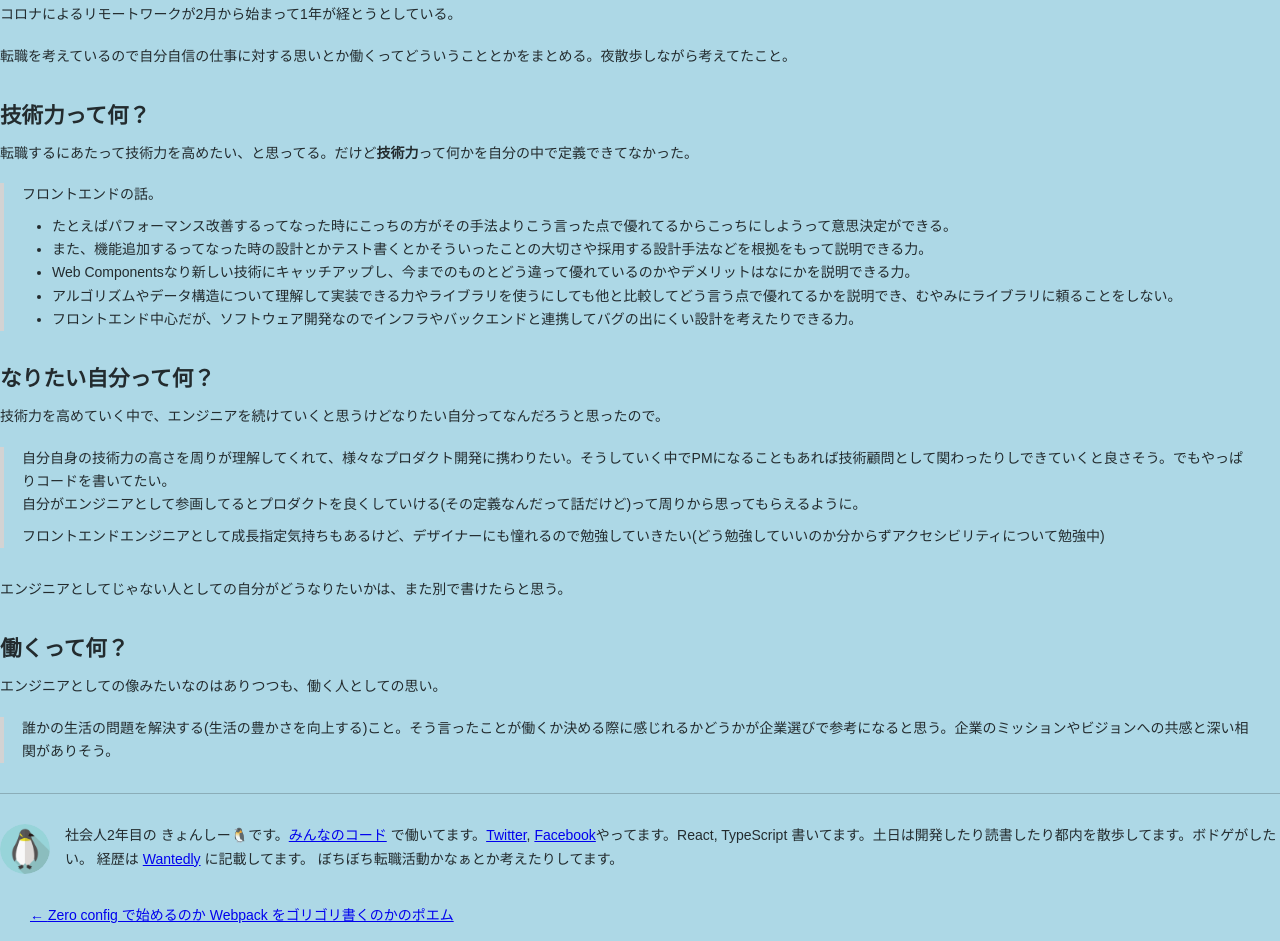
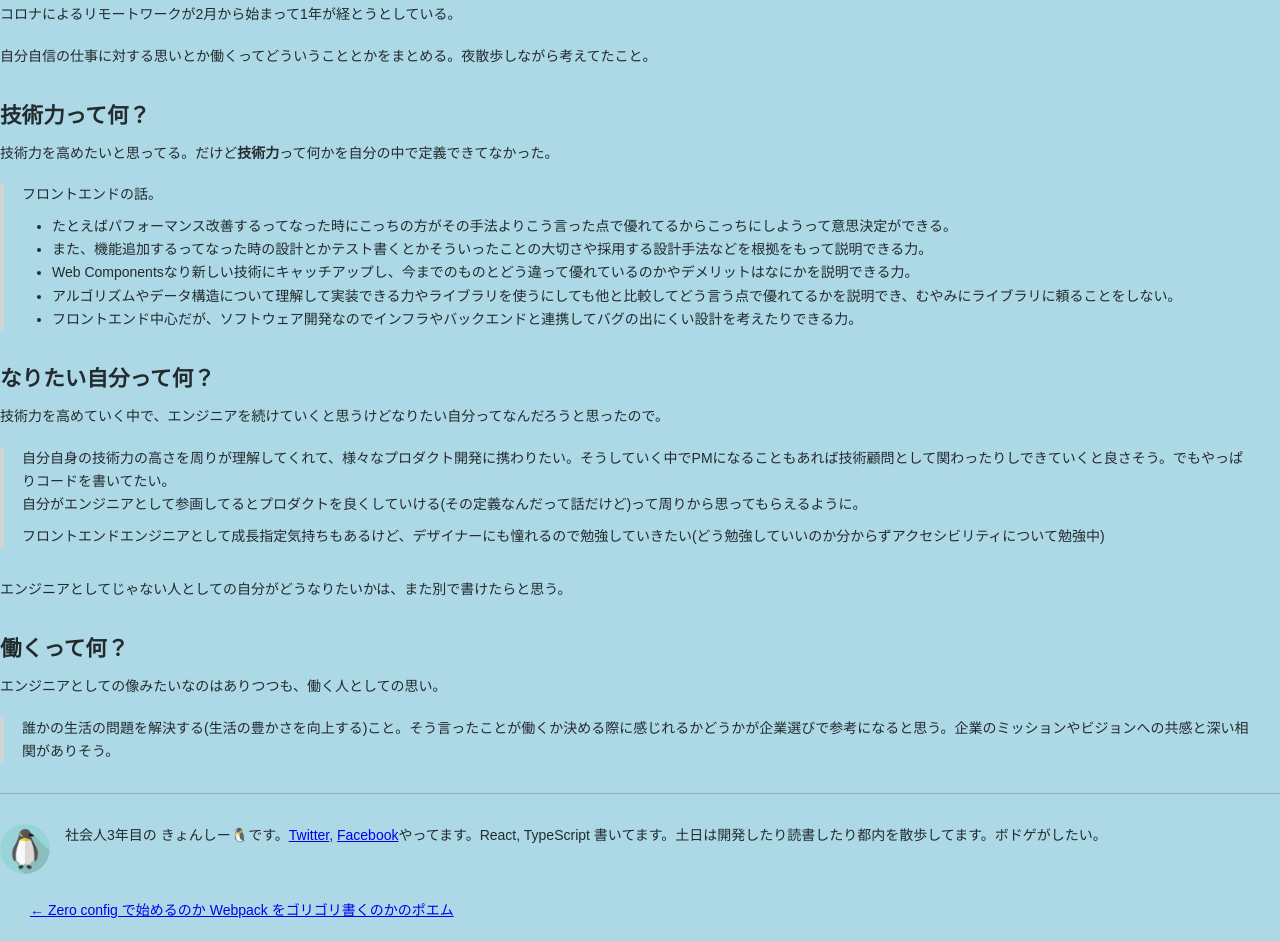
Before and after one commit to kyoncy/kyoncy-site, a Gatsby site: page /2021-01-10-diary/ in a window 1280 px wide. Shown: the part 152-1093 px from the top of the page. Built offline with nearby package versions, Linux system fonts and the light colour scheme; Gatsby itself is replaced by a stand-in of ours; some packages are replaced by stand-ins of ours; a script that the page names is missing.

Commit message:
:pencil2: Fix bio

```diff
--- a/content/blog/2021-01-10-diary/index.md
+++ b/content/blog/2021-01-10-diary/index.md
@@ -7,10 +7,10 @@ tags: ["diary"]
 
 コロナによるリモートワークが2月から始まって1年が経とうとしている。
 
-転職を考えているので自分自信の仕事に対する思いとか働くってどういうこととかをまとめる。夜散歩しながら考えてたこと。
+自分自信の仕事に対する思いとか働くってどういうこととかをまとめる。夜散歩しながら考えてたこと。
 
 ## 技術力って何？
-転職するにあたって技術力を高めたい、と思ってる。だけど**技術力**って何かを自分の中で定義できてなかった。
+技術力を高めたいと思ってる。だけど**技術力**って何かを自分の中で定義できてなかった。
 
 > フロントエンドの話。
 > - たとえばパフォーマンス改善するってなった時にこっちの方がその手法よりこう言った点で優れてるからこっちにしようって意思決定ができる。
--- a/content/blog/atomic-design/index.md
+++ b/content/blog/atomic-design/index.md
@@ -3,7 +3,6 @@ title: Atomic Design に入門したがAtomとMoleculeの違いがわからな
 date: "2020-11-14 11:00:00"
 description: 個人開発で Atomic Design を採用してコンポーネントを作ってるが、これはAtomが良いのか？Moleculeが良いのか？(はたまたOrganism？)となってるのでいろんな記事読んだりして自分が思ってることを書き出す
 tags: ["Atomic Design"]
-relativePath: atomic-design.png
 ---
 
 この記事を書こうと思ったのは、[Atomic Design における Atom, Molecule, Organism の見極め方](https://a-suenami.hatenablog.com/entry/2019/04/29/173415) に「なるほど〜」と思わされたからです。
--- a/content/blog/zero-config-start/index.md
+++ b/content/blog/zero-config-start/index.md
@@ -3,7 +3,6 @@ title: Zero config で始めるのか Webpack をゴリゴリ書くのかのポ
 date: "2020-11-14 12:00:00"
 description: create-(next|react)-app で zero config で始めるのと webpack ですべて設定を記述するのはどちらが良いのか疑問に思ったので残しておく。どちらじゃないとダメってことを言いたいわけではない
 tags: ["Create React App", "Create Next App", "Webpack"]
-relativePath: zero-config-start.png
 ---
 
 ※ ポエムです
--- a/src/components/bio.js
+++ b/src/components/bio.js
@@ -57,13 +57,11 @@ const Bio = () => {
         />
       </Link>
       <p>
-        社会人2年目の {author}🐧です。<a href={`https://code.or.jp`} target={'_blank'} rel="noreferrer">みんなのコード</a> で働いてます。
+        社会人3年目の {author}🐧です。
         <a href={`https://twitter.com/${social.twitter}`} target={'_blank'} rel="noreferrer">Twitter</a>
         {`, `}
         <a href={`https://facebook.com/${social.facebook}`} target={'_blank'} rel="noreferrer">Facebook</a>
         やってます。React, TypeScript 書いてます。土日は開発したり読書したり都内を散歩してます。ボドゲがしたい。
-        経歴は <a href={`https://www.wantedly.com/users/83876160`} target={'_blank'} rel="noreferrer">Wantedly</a> に記載してます。
-        ぼちぼち転職活動かなぁとか考えたりしてます。
       </p>
     </div>
   )
```
Also changed, not shown: content/assets/atomic-design.png (deleted), content/assets/zero-config-start.png (deleted).
